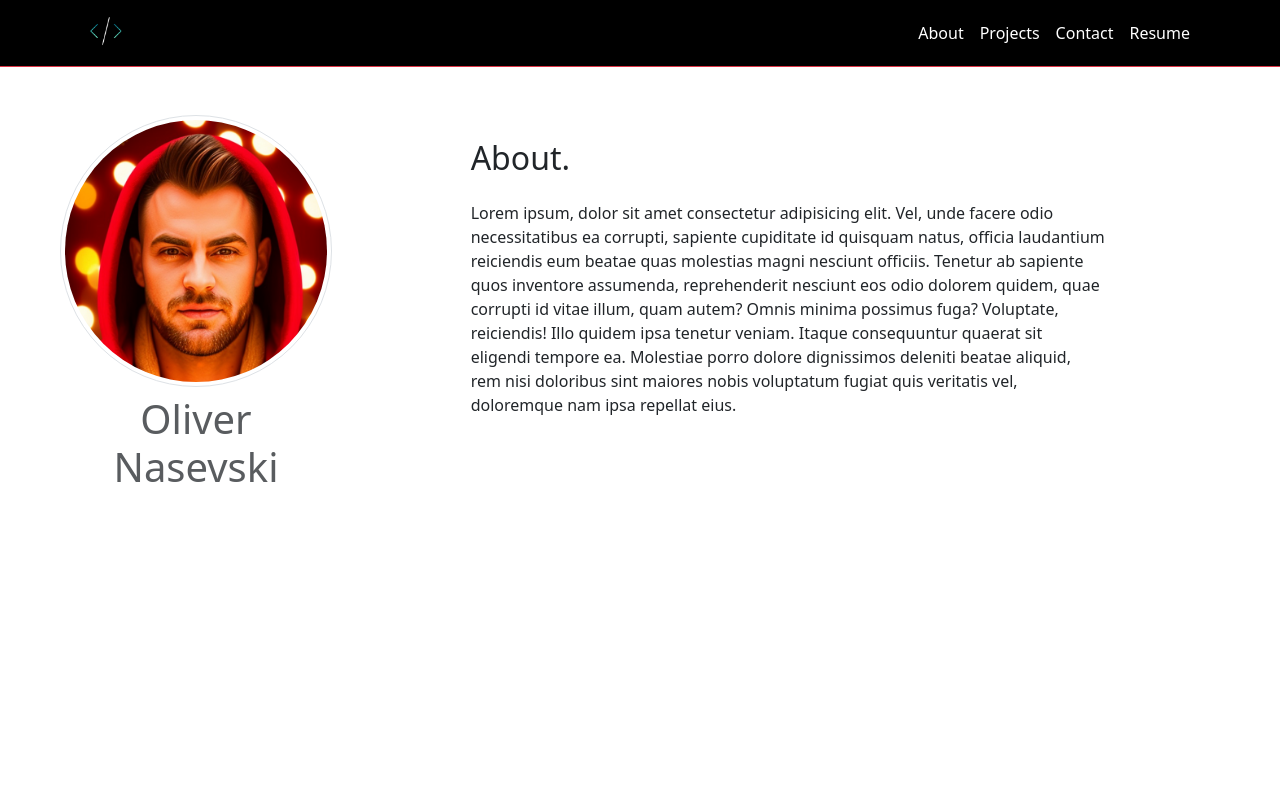
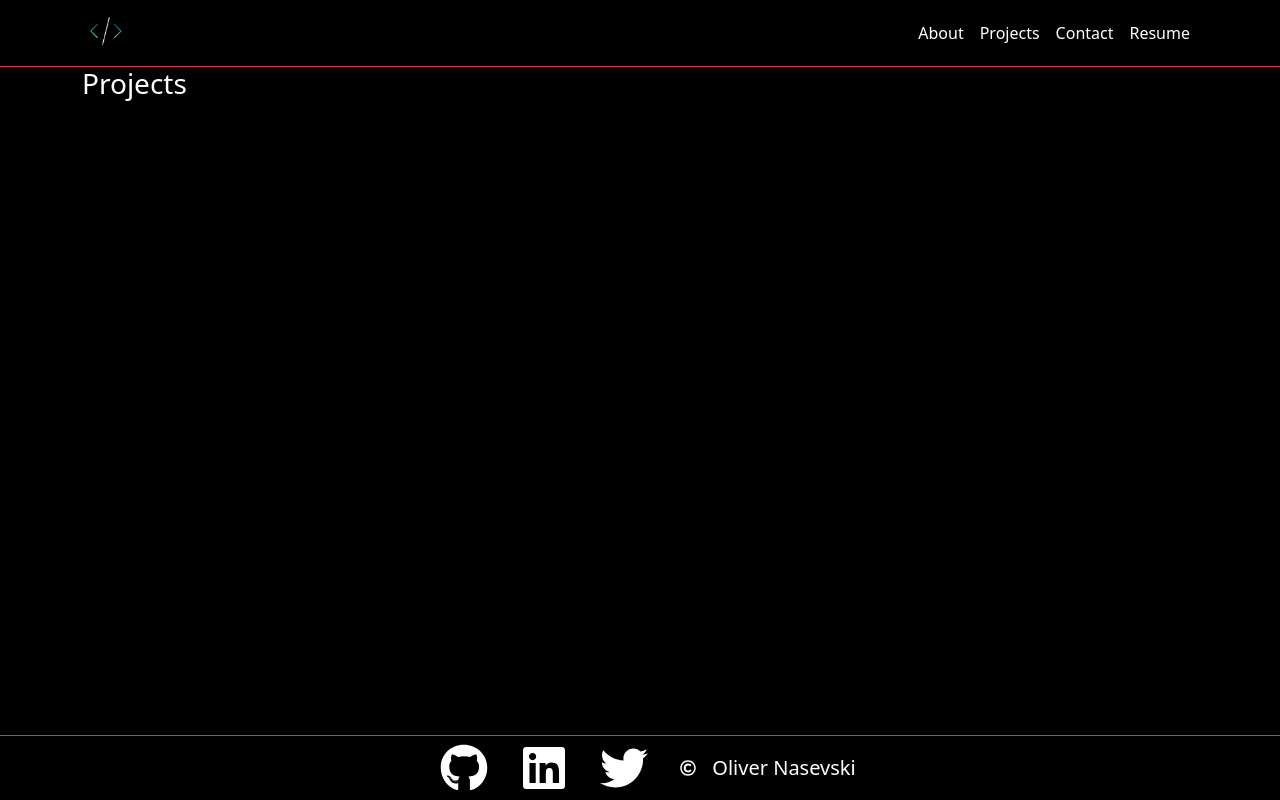
Before and after one commit to oliver23n/Porfolio, a React (Vite) app: page / in a window 1280 px wide. Built offline with nearby package versions, Linux system fonts and the light colour scheme.

Commit message:
contact form added

```diff
--- a/package.json
+++ b/package.json
@@ -13,7 +13,8 @@
     "bootstrap": "^5.3.1",
     "react": "^18.2.0",
     "react-bootstrap": "^2.8.0",
-    "react-dom": "^18.2.0"
+    "react-dom": "^18.2.0",
+    "react-icons": "^4.10.1"
   },
   "devDependencies": {
     "@types/react": "^18.2.15",
--- a/src/App.jsx
+++ b/src/App.jsx
@@ -1,13 +1,20 @@
 import NavigationBar from "./components/NavigationBar"
 import About from "./components/About"
+import Footer from "./components/Footer"
+import Contact from "./components/Contact"
+import Projects from "./components/Projects"
+
 function App() {
 
   return (
     <>
     <NavigationBar />
-    <About />
+    {/* <About /> */}
+    {/* <Contact/> */}
+    <Projects/>
+    <Footer />
     </>
   )
 }
 
-export default App
+export default App;
--- a/src/components/About.jsx
+++ b/src/components/About.jsx
@@ -5,6 +5,7 @@ import profilePic from './images/pic.png'
 import Container from 'react-bootstrap/Container';
 import Row from 'react-bootstrap/Row';
 import Col from 'react-bootstrap/Col';
+import './styles/About.css'
 function About (){
    return(
 
@@ -22,7 +23,7 @@ function About (){
                     src={profilePic}
                     />
                     <Figure.Caption>
-                   <h1 className='text-center'>Oliver Nasevski</h1>
+                   <h1 className='text-center text-white'>Oliver Nasevski</h1>
                     </Figure.Caption>
                     </Figure>
                 </Col>
--- /dev/null
+++ b/src/components/Contact.jsx
@@ -0,0 +1,42 @@
+import { Container } from "react-bootstrap";
+import Form from 'react-bootstrap/Form';
+import Button from 'react-bootstrap/Button';
+import Row from 'react-bootstrap/Row';
+import Col from 'react-bootstrap/Col';
+import './styles/Contact.css'
+
+
+function Contact  (){
+
+    return(
+        <Container className="contact-container" >
+            <h3 className="">CONTACT</h3>
+            <Row className="justify-content-lg-start">
+                <Col xs lg={8}>
+            <Form>
+                <Form.Group className="mb-3" controlId="formBasicCheckbox">
+                    <Form.Label>Name</Form.Label>
+                    <Form.Control type="email" />
+                </Form.Group>
+                <Form.Group className="mb-3 " controlId="formBasicEmail">
+                    <Form.Label>Email address</Form.Label>
+                    <Form.Control type="email" placeholder="Enter email" />
+                </Form.Group>
+                <Form.Group className="mb-3" controlId="exampleForm.ControlTextarea1">
+                    <Form.Label>Message:</Form.Label>
+                    <Form.Control as="textarea" rows={3} />
+                </Form.Group>
+
+
+                <Button variant="primary" type="submit">
+                    Submit
+                </Button>
+            </Form>
+            </Col>
+            </Row>
+
+        </Container>
+    )
+};
+
+export default Contact;
--- /dev/null
+++ b/src/components/Footer.jsx
@@ -0,0 +1,22 @@
+import { FaGithub, FaLinkedin, FaRegCopyright, FaTwitter } from 'react-icons/fa';
+import './styles/Footer.css';
+
+function Footer(){
+    return(
+        <footer className='d-flex justify-content-center  border-top border-danger p-2  w-100 position-fixed bottom-0'>
+            <a href='#'>
+                <FaGithub className='icons mx-3'></FaGithub>
+            </a>
+            <a href='#'>
+                <FaLinkedin className='icons mx-3'></FaLinkedin>
+            </a>
+            <a href='#'>
+                <FaTwitter className='icons mx-3'></FaTwitter>
+            </a>
+                <FaRegCopyright className='my-auto   mx-3'/>
+                <h5 className='my-auto'>Oliver Nasevski</h5>
+        </footer>
+    )
+};
+
+export default Footer;
--- a/src/components/NavigationBar.jsx
+++ b/src/components/NavigationBar.jsx
@@ -7,7 +7,7 @@ import './styles/NavBar.css'
 
 function NavigationBar (){
     return (
-        <Navbar expand="lg" className="darkBackground border-bottom border-danger">
+        <Navbar expand="lg" className=" border-bottom border-danger">
             <Container>
                 <Navbar.Brand href="#">
                     <div className='imgDiv'>
--- /dev/null
+++ b/src/components/Projects.jsx
@@ -0,0 +1,12 @@
+import { Container } from "react-bootstrap";
+function Projects(){
+    return (
+        <Container>
+            <h3>Projects</h3>
+
+        </Container>
+
+    )
+};
+
+export default Projects;
--- /dev/null
+++ b/src/components/styles/About.css
@@ -0,0 +1,4 @@
+*{
+    background-color: black;
+    color:white;
+}
--- /dev/null
+++ b/src/components/styles/Contact.css
@@ -0,0 +1,3 @@
+.contact-container{
+    margin-top: 50px;
+}
--- /dev/null
+++ b/src/components/styles/Footer.css
@@ -0,0 +1,3 @@
+.icons{
+    font-size:3rem;
+}
--- a/src/components/styles/NavBar.css
+++ b/src/components/styles/NavBar.css
@@ -3,6 +3,3 @@
     height:40px;
     object-fit: contain;
 }
-.darkBackground{
-    background-color: black;
-}
```
Also changed, not shown: 1 other file (tests, documents, lock files or other folders).
